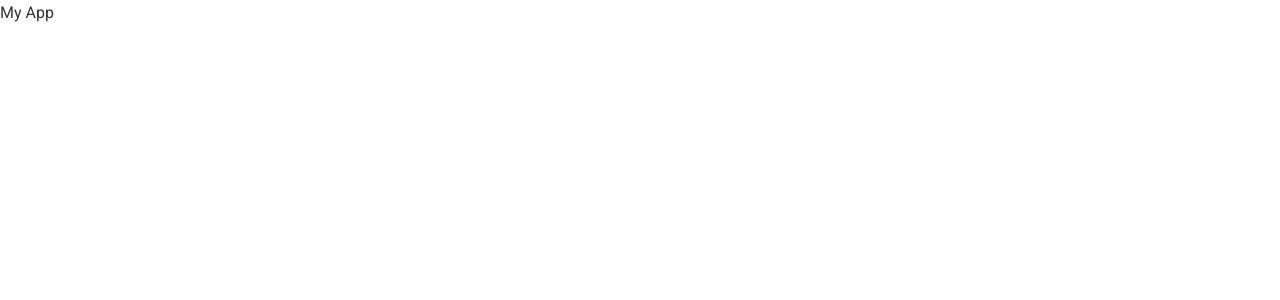
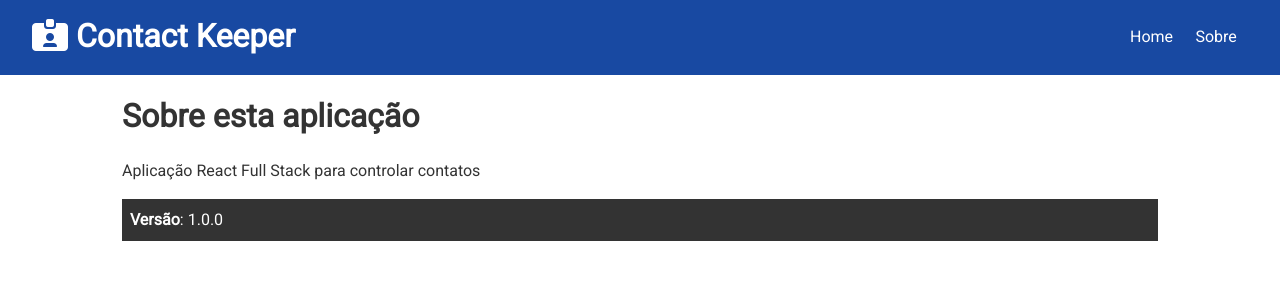
Before and after one commit to fapolo/contact-keeper, a React (Create React App) app in the folder client/: page /about in a window 1280 px wide. Shown: the top 300 px of the page. Built offline with nearby package versions, Linux system fonts and the light colour scheme.

Commit message:
Estrutura pages home e about

```diff
--- a/client/src/App.js
+++ b/client/src/App.js
@@ -1,8 +1,25 @@
-import React from "react";
+import React, { Fragment } from "react";
+import { BrowserRouter, Route, Switch } from "react-router-dom";
+import Navbar from "./components/layout/Navbar";
+import Home from "./components/pages/Home";
+import About from "./components/pages/About";
+
 import "./App.css";
 
 const App = () => {
-  return <div className='App'>My App</div>;
+  return (
+    <BrowserRouter>
+      <Fragment>
+        <Navbar />
+        <div className='container'>
+          <Switch>
+            <Route exact path='/' component={Home} />
+            <Route exact path='/about' component={About} />
+          </Switch>
+        </div>
+      </Fragment>
+    </BrowserRouter>
+  );
 };
 
 export default App;
--- /dev/null
+++ b/client/src/components/layout/Navbar.js
@@ -0,0 +1,33 @@
+import React from "react";
+import PropTypes from "prop-types";
+import { Link } from "react-router-dom";
+
+const Navbar = ({ title, icon }) => {
+  return (
+    <div className='navbar bg-primary'>
+      <h1>
+        <i className={icon} /> {title}
+      </h1>
+      <ul>
+        <li>
+          <Link to={"/"}>Home</Link>
+        </li>
+        <li>
+          <Link to={"/about"}>Sobre</Link>
+        </li>
+      </ul>
+    </div>
+  );
+};
+
+Navbar.propTypes = {
+  title: PropTypes.string.isRequired,
+  icon: PropTypes.string
+};
+
+Navbar.defaultProps = {
+  title: "Contact Keeper",
+  icon: "fas fa-id-card-alt"
+};
+
+export default Navbar;
--- /dev/null
+++ b/client/src/components/pages/About.js
@@ -0,0 +1,15 @@
+import React from "react";
+
+const About = () => {
+  return (
+    <div>
+      <h1>Sobre esta aplicação</h1>
+      <p className='my-1'>Aplicação React Full Stack para controlar contatos</p>
+      <p className='bg-dark p'>
+        <strong>Versão</strong>: 1.0.0
+      </p>
+    </div>
+  );
+};
+
+export default About;
--- /dev/null
+++ b/client/src/components/pages/Home.js
@@ -0,0 +1,11 @@
+import React from "react";
+
+const Home = () => {
+  return (
+    <div>
+      <h1>Home Page</h1>
+    </div>
+  );
+};
+
+export default Home;
--- a/client/src/index.js
+++ b/client/src/index.js
@@ -3,5 +3,3 @@
 import App from "./App";
 
 ReactDOM.render(<App />, document.getElementById("root"));
-
-serviceWorker.unregister();
--- a/package.json
+++ b/package.json
@@ -5,7 +5,10 @@
   "main": "server.js",
   "scripts": {
     "start": "node server.js",
-    "server": "nodemon server.js"
+    "server": "nodemon server.js",
+    "client": "npm start --prefix client",
+    "clientinstall": "npm install --prefix client",
+    "dev": "concurrently \"npm run server\" \"npm run client\""
   },
   "keywords": [],
   "author": "Fabricio Polo",
```
Also changed, not shown: 1 other file (tests, documents, lock files or other folders).
